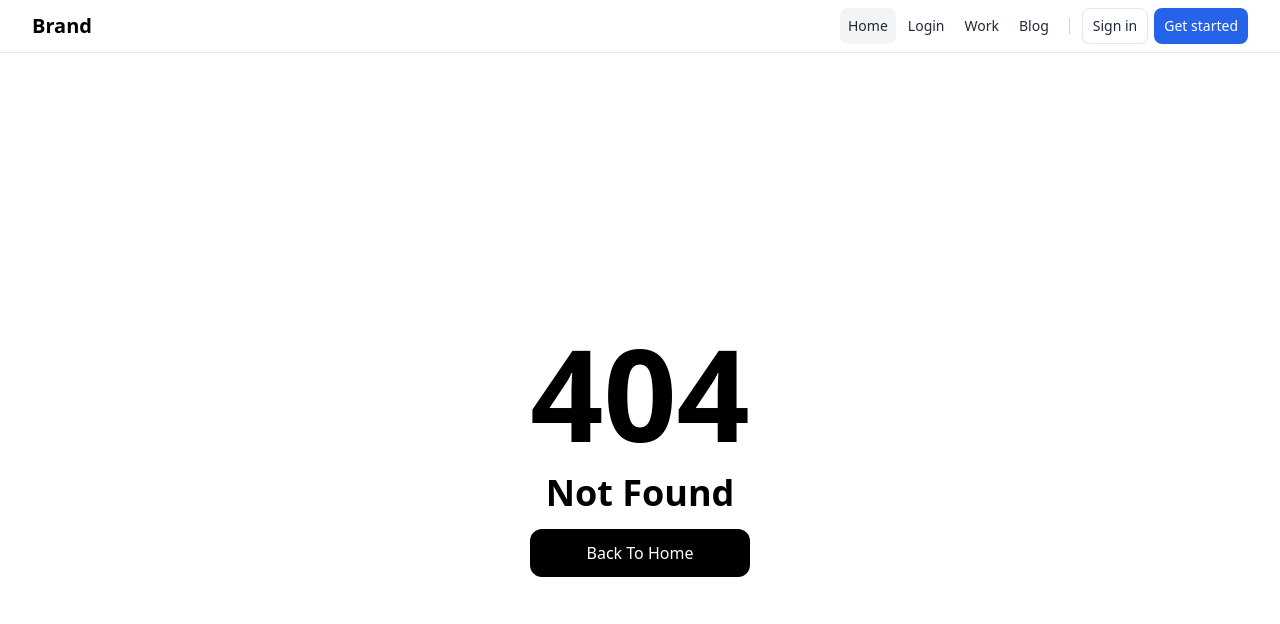
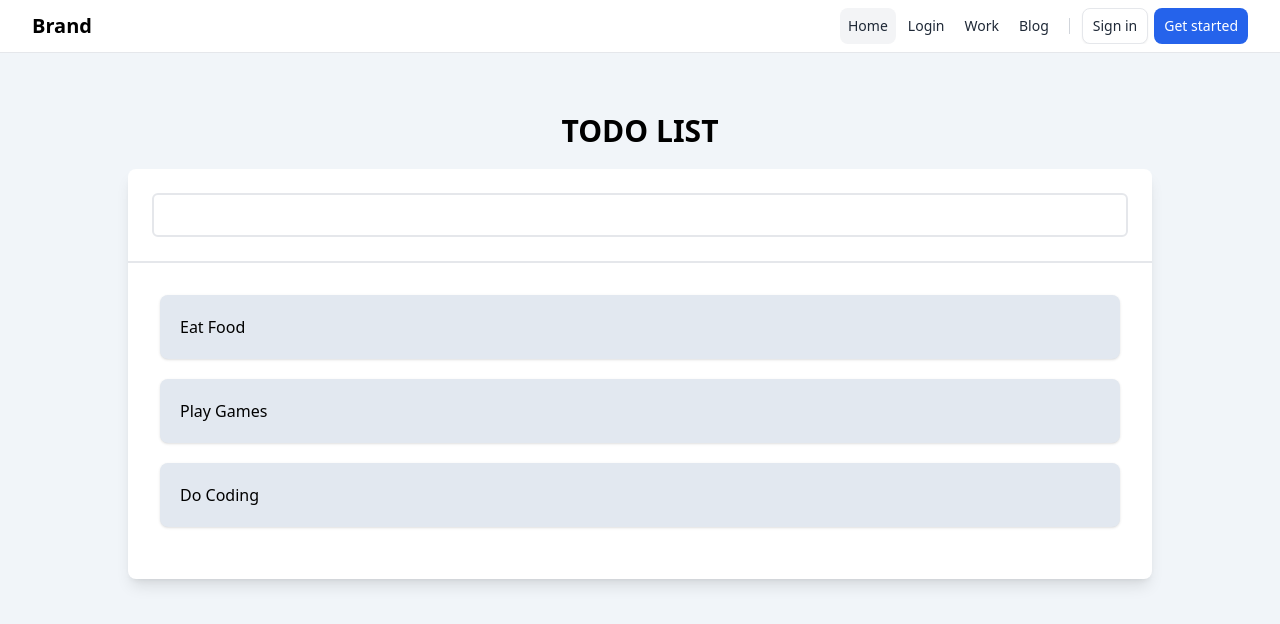
Before and after one commit to Rishavvsingh/mern, a Next.js app in the folder section 2/frontend/: page /todolist in a window 1280 px wide. Before the commit this address had no page. Shown: the top 624 px of the page. Built offline with nearby package versions, Linux system fonts and the light colour scheme.

Commit message:
todolist complete

```diff
--- /dev/null
+++ b/section 2/frontend/src/app/todolist/page.jsx
@@ -0,0 +1,54 @@
+'use client';
+import React, { useState } from 'react'
+
+const TodoList = () => {
+
+    // let count = 0;
+    // const [count, setCount] = useState(0);
+
+    const [taskList, setTaskList] = useState([
+        { text: 'Eat Food', completed: false },
+        { text: 'Play Games', completed: false },
+        { text: 'Do Coding', completed: false }
+    ]);
+
+    const addNewTask = (e) => {
+
+        if (e.code === 'Enter') {
+            console.log(e.target.value);
+            e.target.value = '';
+        }
+    }
+
+    return (
+        <div className='bg-slate-100 h-screen'>
+            <div className='max-w-[80%] mx-auto py-10'>
+                <h1 className='font-bold text-center my-5 text-3xl'>TODO LIST</h1>
+                <div className='bg-white rounded-lg shadow-lg'>
+                    <div className='p-6 border-b-2'>
+                        <input
+                            onKeyDown={addNewTask}
+                            className='w-full px-3 py-2 border-2 rounded-md'
+                            type="text" />
+                        {/* <h1 className='text-2xl font-bold'>{count}</h1>
+                        <button className='border p-3' onClick={() => {
+                            setCount(count + 1);
+                            console.log(count);
+                        }} >Add count</button> */}
+                    </div>
+                    <div className='p-8'>
+                        {
+                            taskList.map((task, index) => {
+                                return <div key={index} className='shadow mb-5 rounded-lg p-5 bg-slate-200'>
+                                    <p>{task.text}</p>
+                                </div>
+                            })
+                        }
+                    </div>
+                </div>
+            </div>
+        </div>
+    )
+}
+
+export default TodoList;
```
